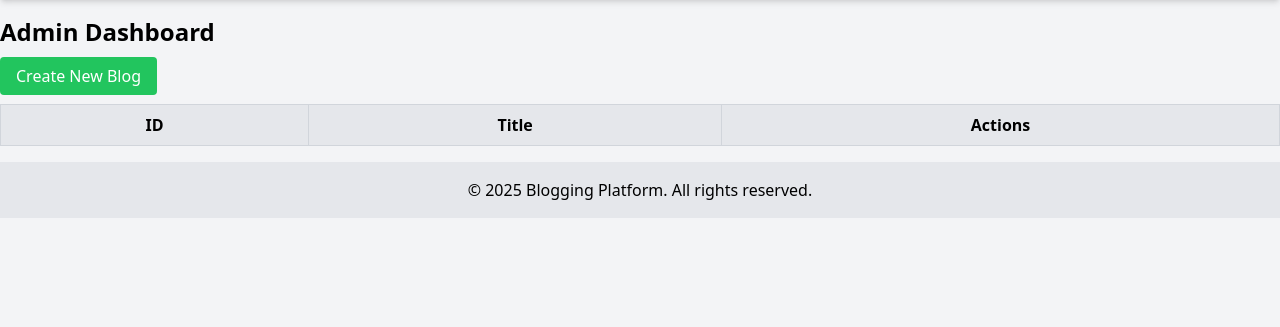
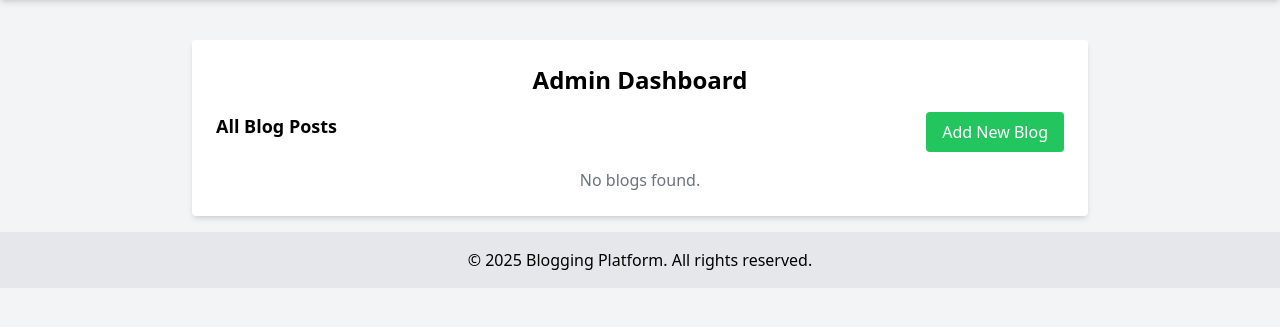
Before and after one commit to PSinghji/DevOpsBlog, a CodeIgniter app: the page made by application/views/admin/dashboard.php in a window 1280 px wide. Shown: the part 60-387 px from the top of the page. Run offline with CodeIgniter, Linux system fonts and the light colour scheme; data that the repository does not hold is empty; some libraries are stand-ins or nearby versions.

Commit message:
added further changes

```diff
--- a/application/views/admin/dashboard.php
+++ b/application/views/admin/dashboard.php
@@ -1,29 +1,38 @@
 <?php $this->load->view('admin/templates/header'); ?>
 
-<h2 class="text-2xl font-bold mb-4">Admin Dashboard</h2>
+<div class="max-w-4xl mx-auto bg-white p-6 rounded shadow-md mt-10">
+    <h2 class="text-2xl font-bold mb-4 text-center">Admin Dashboard</h2>
 
-<a href="<?= site_url('admin/create'); ?>" class="bg-green-500 text-white px-4 py-2 rounded">Create New Blog</a>
+    <div class="flex justify-between mb-4">
+        <h3 class="text-lg font-semibold">All Blog Posts</h3>
+        <a href="<?= site_url('admin/create'); ?>" class="bg-green-500 text-white px-4 py-2 rounded">Add New Blog</a>
+    </div>
 
-<table class="w-full mt-4 border-collapse border border-gray-300">
+    <?php if (empty($blogs)): ?>
+        <p class="text-gray-500 text-center">No blogs found.</p>
+    <?php else: ?>
+        <table class="w-full border-collapse border border-gray-300">
             <thead>
                 <tr class="bg-gray-200">
-            <th class="border border-gray-300 px-4 py-2">ID</th>
-            <th class="border border-gray-300 px-4 py-2">Title</th>
-            <th class="border border-gray-300 px-4 py-2">Actions</th>
+                    <th class="border border-gray-300 p-2">Title</th>
+                    <th class="border border-gray-300 p-2">Created At</th>
+                    <th class="border border-gray-300 p-2">Actions</th>
                 </tr>
             </thead>
             <tbody>
                 <?php foreach ($blogs as $blog): ?>
-        <tr>
-            <td class="border border-gray-300 px-4 py-2"><?= $blog['id']; ?></td>
-            <td class="border border-gray-300 px-4 py-2"><?= $blog['title']; ?></td>
-            <td class="border border-gray-300 px-4 py-2">
-                <a href="<?= site_url('admin/edit/'.$blog['id']); ?>" class="bg-blue-500 text-white px-3 py-1 rounded">Edit</a>
-                <a href="<?= site_url('admin/delete/'.$blog['id']); ?>" class="bg-red-500 text-white px-3 py-1 rounded" onclick="return confirm('Are you sure?');">Delete</a>
+                    <tr class="text-center">
+                        <td class="border border-gray-300 p-2"><?= $blog['title']; ?></td>
+                        <td class="border border-gray-300 p-2"><?= $blog['created_at']; ?></td>
+                        <td class="border border-gray-300 p-2">
+                            <a href="<?= site_url('admin/edit/'.$blog['id']); ?>" class="text-blue-500">Edit</a> |
+                            <a href="<?= site_url('admin/delete/'.$blog['id']); ?>" class="text-red-500" onclick="return confirm('Are you sure?');">Delete</a>
                         </td>
                     </tr>
                 <?php endforeach; ?>
             </tbody>
         </table>
+    <?php endif; ?>
+</div>
 
 <?php $this->load->view('admin/templates/footer'); ?>
--- a/application/views/blog/view.php
+++ b/application/views/blog/view.php
@@ -4,6 +4,7 @@
     <h2 class="text-3xl font-bold mb-4"><?= $blog['title']; ?></h2>
     <p class="text-gray-600 text-sm">Published on: <?= date('F j, Y', strtotime($blog['created_at'])); ?></p>
     <div class="mt-4 text-gray-800">
+    <img src="<?= base_url($blog['image']); ?>" alt="Blog Image" class="w-full max-w-lg rounded-lg shadow-md">
         <?= nl2br($blog['content']); ?>
     </div>
 </div>
```
Also changed, not shown: application/controllers/Admin.php (+32 -8 lines), application/controllers/Blog.php (+24 -0 lines), application/models/Blog_model.php (+26 -4 lines), application/views/admin/create.php (+21 -17 lines), application/views/blog/create.php (+17 -4 lines), 2 other files. Lines whose indentation alone changed are shown as unchanged.
